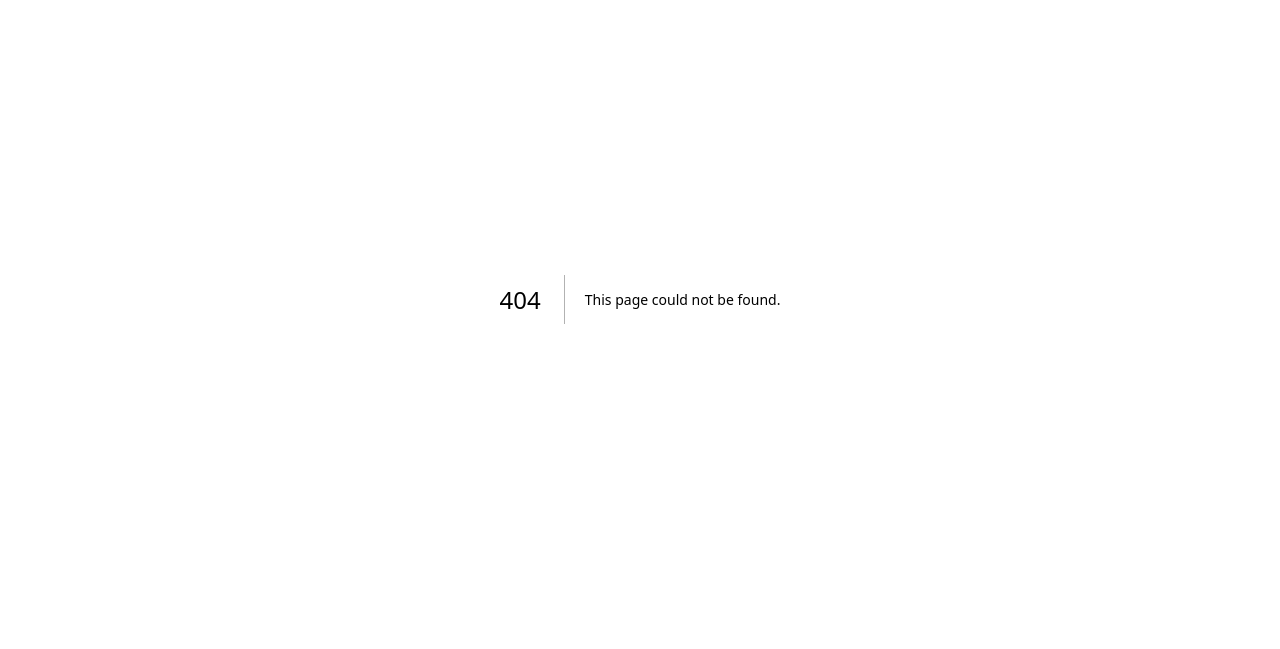
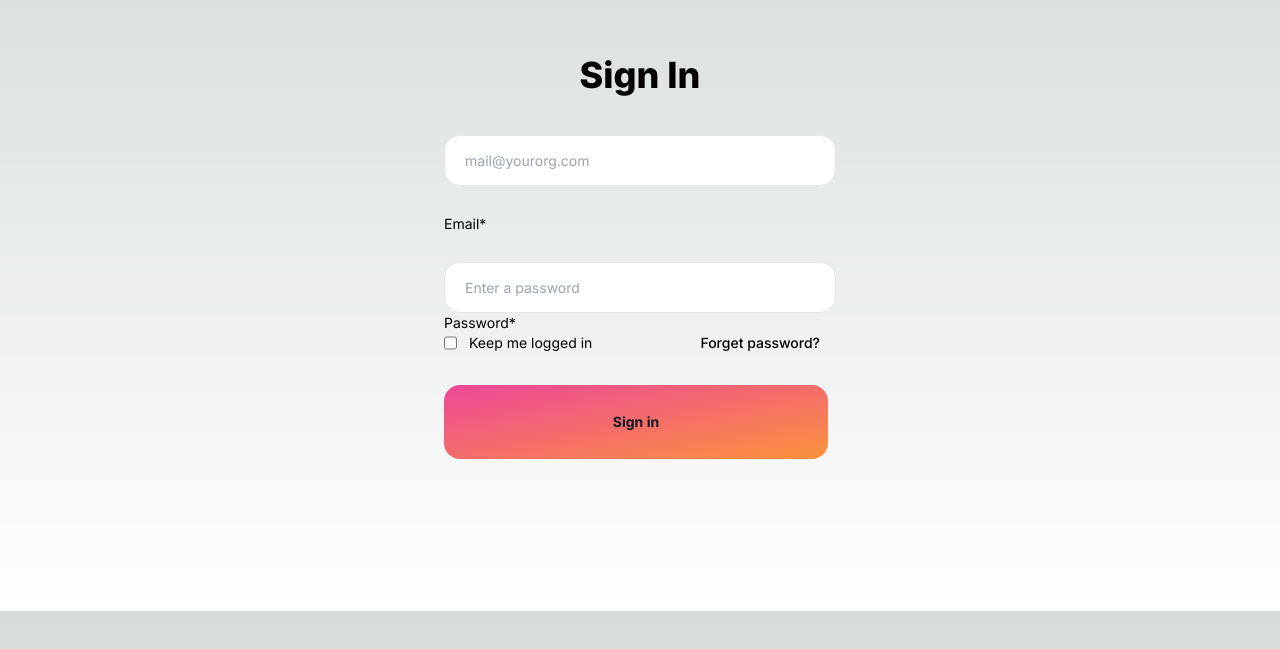
Before and after one commit to Artificial-Cognitive-Entity/acee-api, a Next.js app: page /login in a window 1280 px wide. Before the commit this address had no page. Shown: the part 101-750 px from the top of the page. Built offline with nearby package versions, Linux system fonts and the light colour scheme.

Commit message:
start login page

```diff
--- /dev/null
+++ b/src/app/components/sign_in/Conditions.tsx
@@ -0,0 +1,22 @@
+'use client'
+import React from 'react'
+import { Checkbox } from '@material-tailwind/react'
+
+
+const Conditions = () => {
+    return (
+        <div className="flex flex-row justify-between mb-8">
+            <label className="relative inline-flex items-center mr-3 cursor-pointer select-none">
+                <Checkbox crossOrigin color ="blue-gray" label = "Keep me logged in" id="ripple-on" ripple={true}
+                labelProps={ {className: "ml-3 text-sm font-normal text-grey-900"}}/>
+            </label>
+            <a
+                href=""
+                className="m-auto mr-4 text-sm font-medium text-purple-blue-500">
+                Forget password?
+            </a>
+        </div>
+    )
+}
+
+export default Conditions
--- /dev/null
+++ b/src/app/components/sign_in/Input.tsx
@@ -0,0 +1,31 @@
+'use client'
+import React from 'react'
+import { Input } from '@material-tailwind/react'
+
+const InputField = () => {
+    return (
+        <>
+            <div>
+                <Input
+                    crossOrigin
+                    label="Email*"
+                    labelProps={{ className: "mb-2 text-sm text-start text-grey-900" }}
+                    id="email"
+                    type="email"
+                    placeholder="mail@yourorg.com"
+                    className="flex items-center w-full px-5 py-4 mr-2 text-sm font-medium outline-none focus:bg-grey-400 mb-7 placeholder:text-grey-700 bg-grey-200 text-dark-grey-900 rounded-2xl" />
+                <Input
+                    crossOrigin
+                    label="Password*"
+                    labelProps={{ className: "m-auto text-sm text-start text-grey-900" }}
+                    id="password"
+                    type="password"
+                    placeholder="Enter a password"
+                    className="flex items-center w-full px-5 py-4 mt-7 mr-2 text-sm font-medium outline-none focus:bg-grey-400 placeholder:text-grey-700 bg-grey-200 text-dark-grey-900 rounded-2xl"
+                />
+            </div>
+        </>
+    )
+}
+
+export default InputField
--- /dev/null
+++ b/src/app/components/sign_in/Login.tsx
@@ -0,0 +1,36 @@
+import React from 'react'
+import LoginHeader from './LoginHeader'
+import InputField from './Input'
+import Conditions from './Conditions'
+import SignInButton from './signInButton'
+
+const LoginForm = () => {
+  return (
+    <div className="container flex flex-col mx-auto rounded-lg pt-12 my-5">
+      <div className="flex justify-center w-full h-full my-auto xl:gap-14 lg:justify-normal md:gap-5 draggable">
+        <div className="flex items-center justify-center w-full lg:p-12">
+          <div className="flex items-center xl:p-10">
+            <form className="flex flex-col w-full h-full pb-6 text-center rounded-3xl">
+            <LoginHeader></LoginHeader>
+            <InputField></InputField>
+            <Conditions></Conditions>
+
+             <SignInButton></SignInButton>
+
+              {/* <p className="text-sm leading-relaxed text-grey-900">
+                Not registered yet?{" "}
+                <a href="javascript:void(0)" className="font-bold text-grey-700">
+                  Create an Account
+                </a>
+              </p> */}
+            </form>
+          </div>
+        </div>
+      </div>
+    </div>
+  )
+}
+
+
+
+export default LoginForm
--- /dev/null
+++ b/src/app/components/sign_in/LoginHeader.tsx
@@ -0,0 +1,28 @@
+import React from 'react'
+
+const LoginHeader = () => {
+    return (
+        <>
+            <h3 className="mb-10 text-4xl font-extrabold text-dark-grey-900">
+                Sign In
+            </h3>
+            {/* <p className="mb-4 text-grey-700">Enter your email and password</p>
+            <a className="flex items-center justify-center w-full py-4 mb-6 text-sm font-medium transition duration-300 rounded-2xl text-grey-900 bg-grey-300 hover:bg-grey-400 focus:ring-4 focus:ring-grey-300">
+                <img
+                    className="h-5 mr-2"
+                    src="https://raw.githubusercontent.com/Loopple/loopple-public-assets/main/motion-tailwind/img/logos/logo-google.png"
+                    alt=""
+                />
+                Sign in with Google
+            </a>
+            <div className="flex items-center mb-3">
+                <hr className="h-0 border-b border-solid border-grey-500 grow" />
+                <p className="mx-4 text-grey-600">or</p>
+                <hr className="h-0 border-b border-solid border-grey-500 grow" />
+              </div> */}
+        </>
+
+    )
+}
+
+export default LoginHeader
--- /dev/null
+++ b/src/app/components/sign_in/signInButton.tsx
@@ -0,0 +1,15 @@
+import React from 'react'
+
+const signInButton = () => {
+  return (
+    <button className="
+    w-full px-6 py-5 mb-5  font-bold leading-none transition duration-300 md:w-96 rounded-2xl group hover:bg-purple-blue-600 focus:ring-4 focus:ring-purple-blue-100 bg-purple-blue-500
+    relative inline-flex items-center justify-center p-0.5 me-2 overflow-hidden text-sm text-gray-900 bg-gradient-to-br from-pink-500 to-orange-400 group-hover:from-pink-500 group-hover:to-orange-400 hover:text-white dark:text-white focus:outline-none focus:ring-pink-200 dark:focus:ring-pink-800">
+    <span className="relative px-5 py-2.5 transition-all ease-in duration-75 dark:bg-gray-900 rounded-md group-hover:bg-opacity-0">
+      Sign in
+    </span>
+  </button>
+  )
+}
+
+export default signInButton
--- /dev/null
+++ b/src/app/login/page.tsx
@@ -0,0 +1,10 @@
+import React from 'react'
+import LoginForm from '../components/sign_in/Login'
+
+const Login  = () => {
+  return (
+    <LoginForm></LoginForm>
+  )
+}
+
+export default Login
```
